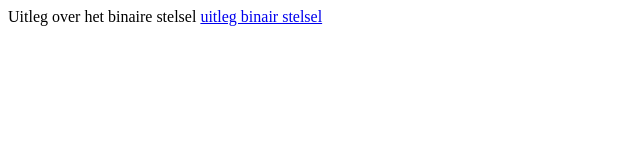
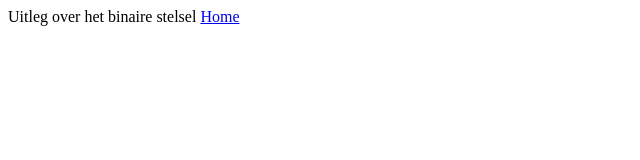
Before and after one commit to JanniePannie123/JanniePannie123.github.io, a plain HTML site: page binairstelsel.html in a window 1280 px wide. Shown: the whole page, without its empty margins (0-640 px from the left). Drawn offline with Linux system fonts and the light colour scheme.

Commit message:
Update binairstelsel.html

```diff
--- a/binairstelsel.html
+++ b/binairstelsel.html
@@ -7,7 +7,7 @@
   <body>
     Uitleg over het binaire stelsel
 
-    <a href="binairstelsel">uitleg binair stelsel</a>
+    <a href="index.html">Home</a> <!--link terug naar de homepage-->
 
   </body>
 </html>
```
